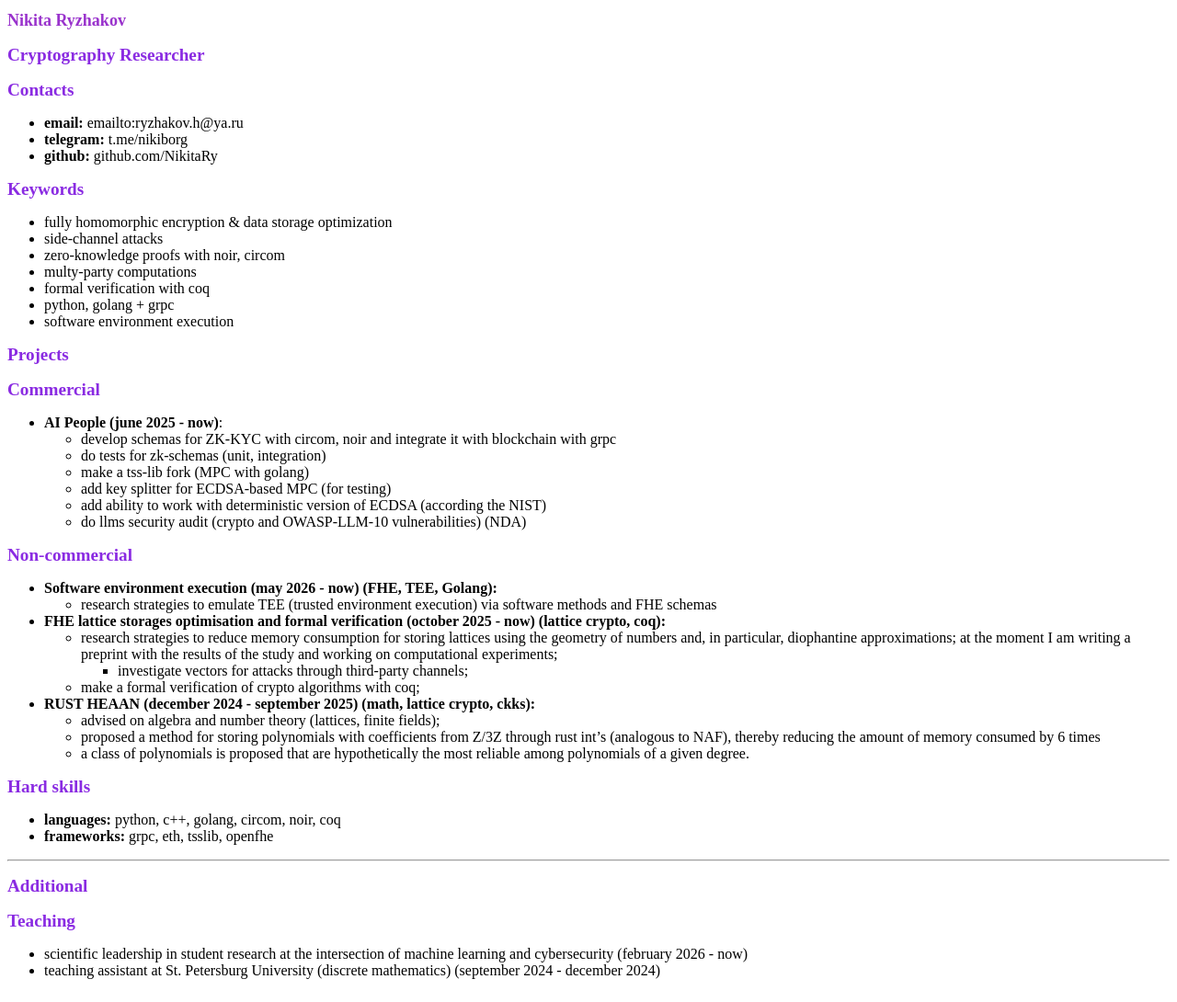
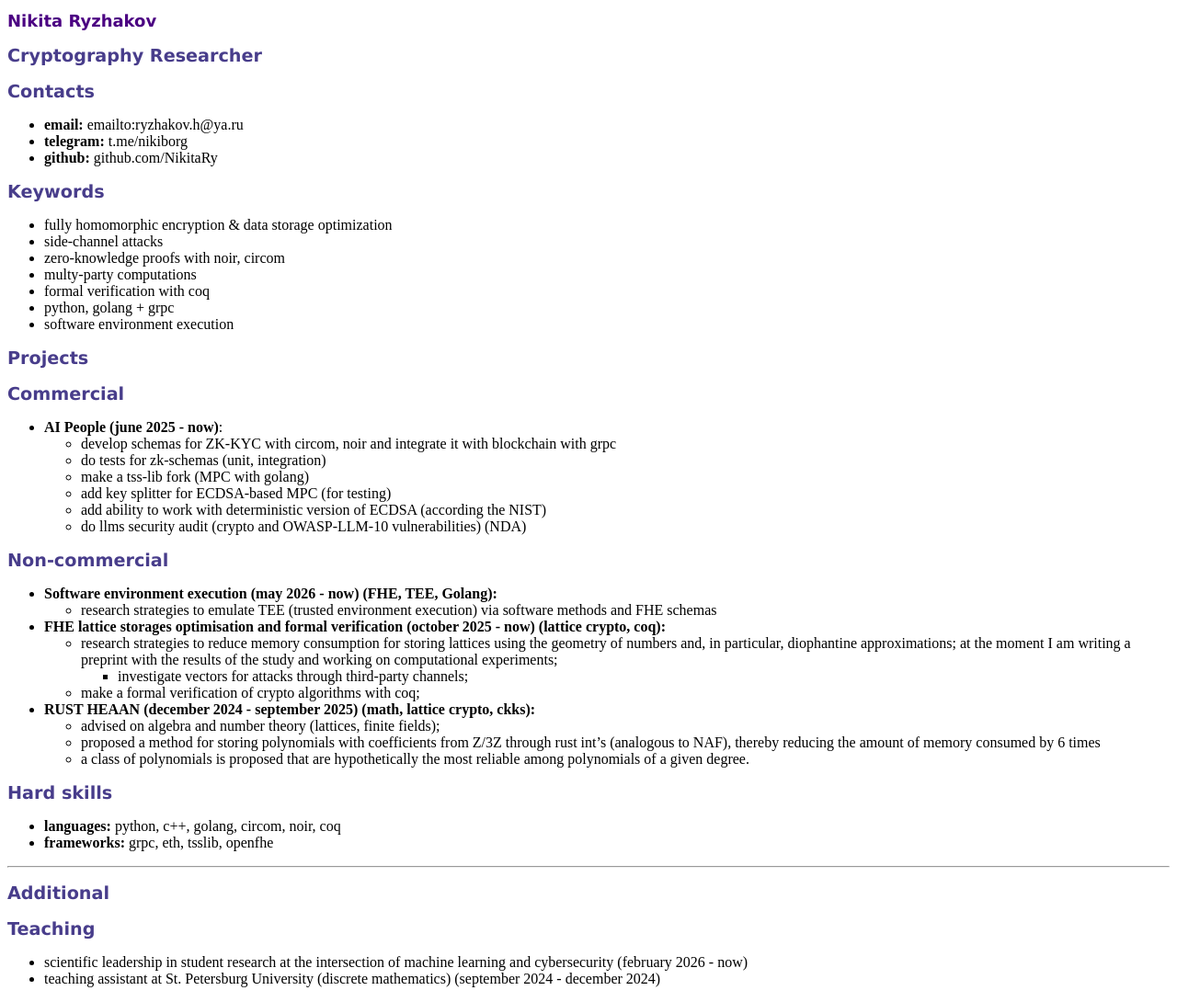
Before and after one commit to NikitaRy/NikitaRy.github.io, a Jekyll site: the page built from about.md, in a window 1280 px wide. Shown: the whole page at 92% size. Built offline with Jekyll 4.4.1, drawn with Linux system fonts in a browser that asks for light colours; our own code applies the rules of GitHub Pages for plain Markdown files.

Commit message:
add some style edits

```diff
--- a/assets/css/style.css
+++ b/assets/css/style.css
@@ -1,9 +1,11 @@
 h1{
-    color: darkorchid;
+    color: indigo;
     font-size: large;
+    font-family: Verdana, Geneva, Tahoma, sans-serif;
 }
 
 h2, h3{
-    color: blueviolet;
+    color: darkslateblue;
     font-size: larger;
+    font-family: Verdana, Geneva, Tahoma, sans-serif;
 }
```
